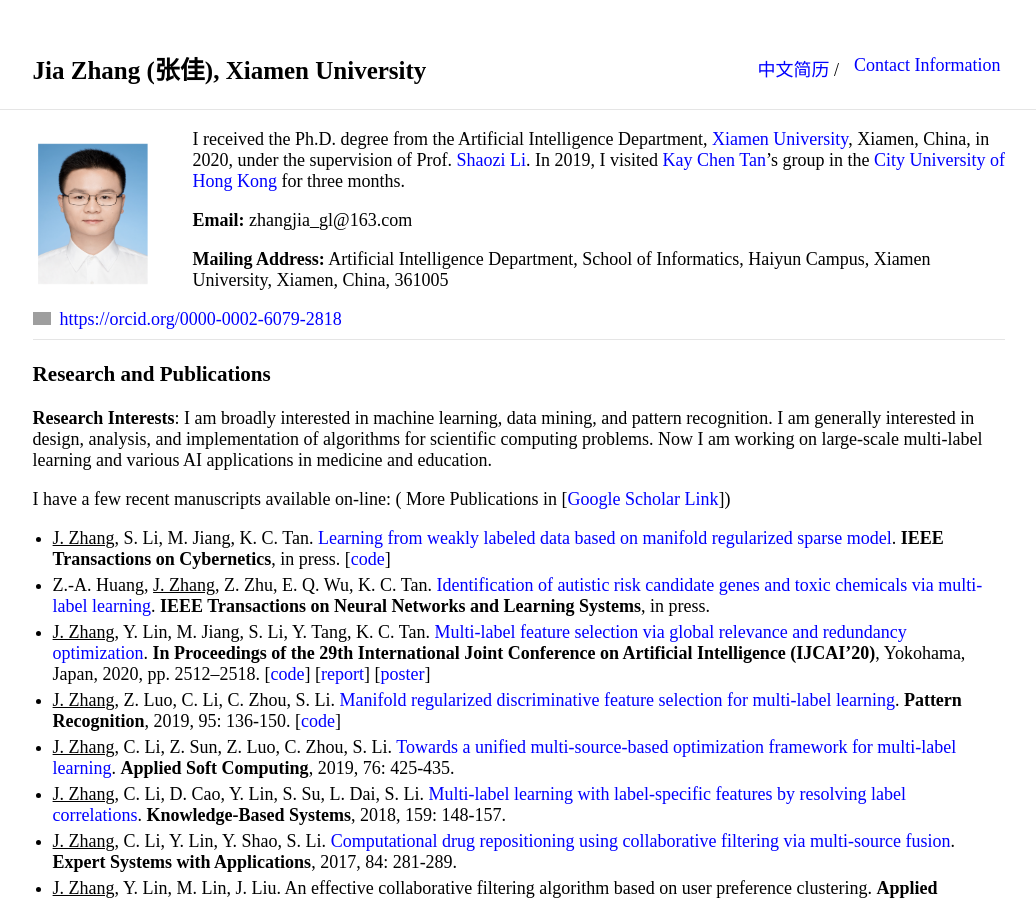
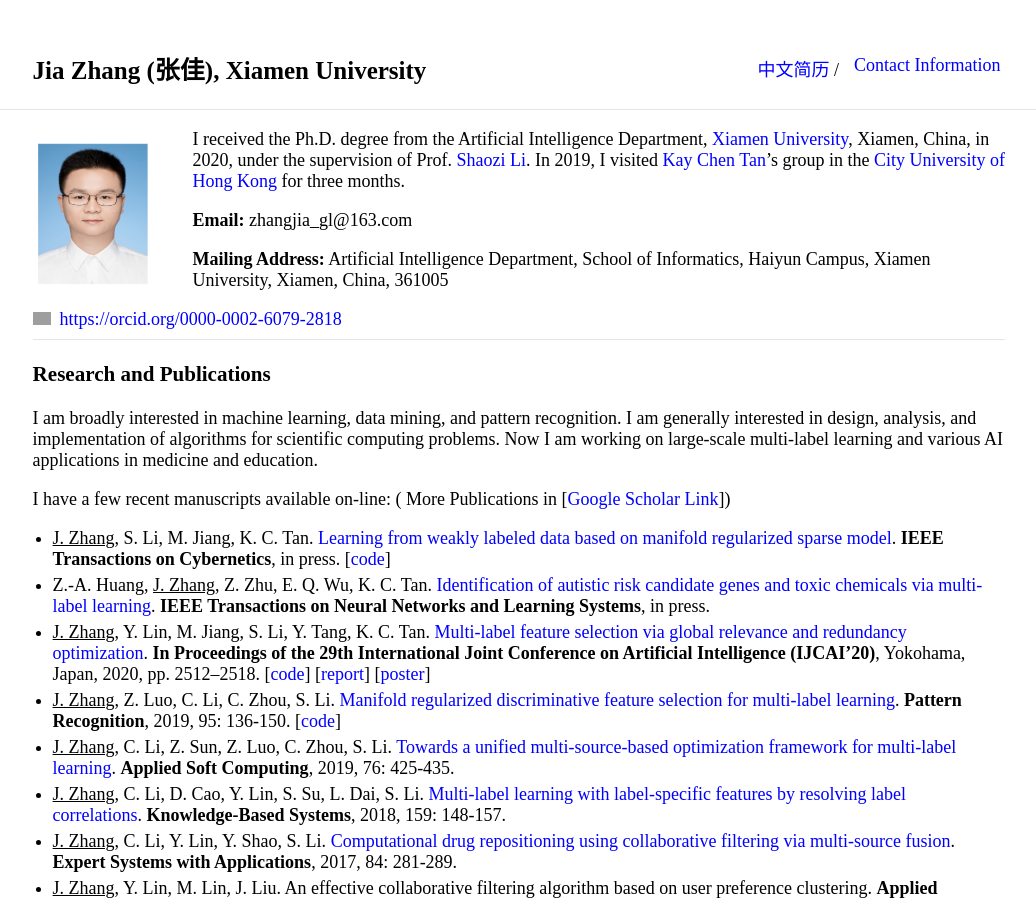
Before and after one commit to jiazhang-ml/jiazhang-ml.github.io, a Jekyll site: the page built from index.md, in a window 1280 px wide and 900 px high. Shown: the whole window, without its empty margins (121-1157 px from the left). Built offline with Jekyll 4.4.1, drawn with Linux system fonts in a browser that asks for light colours; some of the changed text lies outside the part shown; grey boxes are pictures that could not be loaded.

Commit message:
Update index.md

```diff
--- a/index.md
+++ b/index.md
@@ -16,7 +16,7 @@ I received the Ph.D. degree from the Artificial Intelligence Department, [Xiamen
 ---
 
 ### Research and Publications
-**Research Interests**: I am broadly interested in machine learning, data mining, and pattern recognition. I am generally interested in design, analysis, and implementation of algorithms for scientific computing problems. Now I am working on large-scale multi-label learning and various AI applications in medicine and education.
+I am broadly interested in machine learning, data mining, and pattern recognition. I am generally interested in design, analysis, and implementation of algorithms for scientific computing problems. Now I am working on large-scale multi-label learning and various AI applications in medicine and education.
 
 I have a few recent manuscripts available on-line: ( More Publications in [[Google Scholar Link](https://scholar.google.com/citations?user=yBaTk-gAAAAJ&hl=en)])
 * <u>J. Zhang</u>, S. Li, M. Jiang, K. C. Tan. [Learning from weakly labeled data based on manifold regularized sparse model](09185009.pdf). **IEEE Transactions on Cybernetics**, in press. [[code](MSWL-master.zip)]
```
Also changed, not shown: other parts of index.md (+1 -1 lines).
